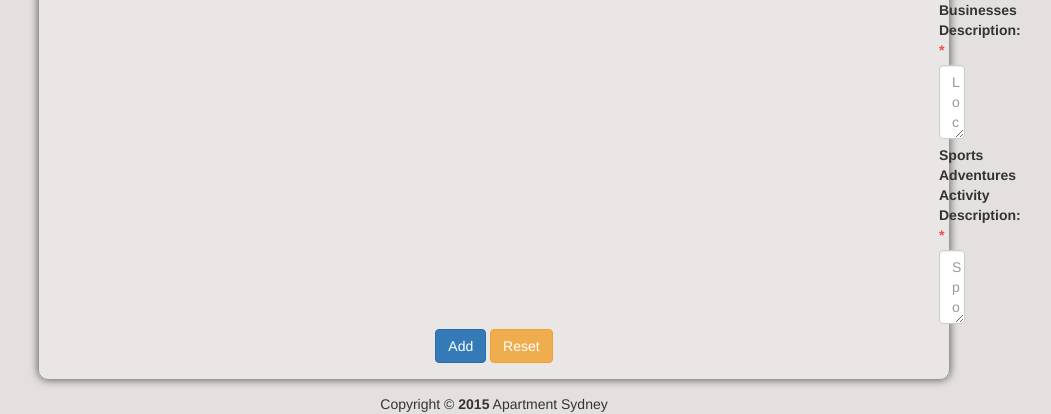
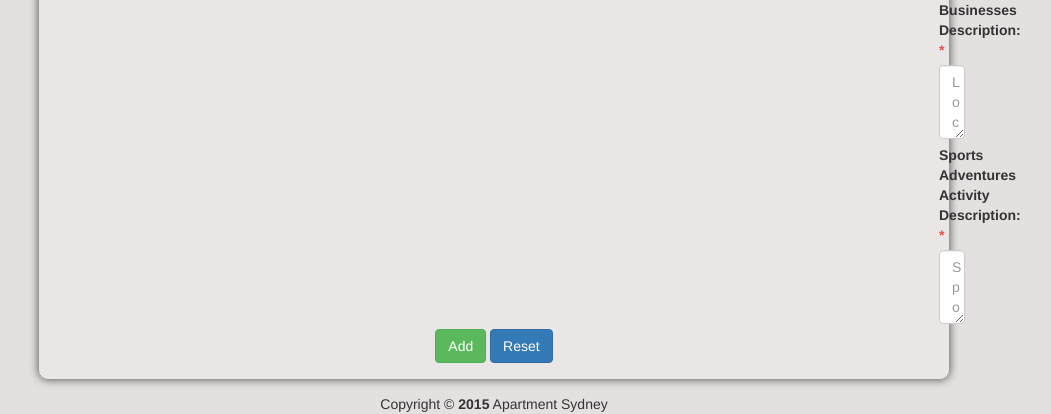
Before and after one commit to riaz981/cms, a CodeIgniter app: page /index.php/property/addProperty in a window 1280 px wide. Shown: the part 1688-2102 px from the top of the page, without its empty margins (146-1197 px from the left). Run offline with CodeIgniter, Linux system fonts and the light colour scheme.

Commit message:
Added different color to the button and also removed some form validation rule lines

```diff
--- a/application/controllers/property.php
+++ b/application/controllers/property.php
@@ -67,15 +67,6 @@ class property extends CI_Controller{
       $this->form_validation->set_rules('guestNumber', 'Number of Guests','required');
       $this->form_validation->set_rules('bedroomNumber', 'Number of Bedrooms','required');
       $this->form_validation->set_rules('bedsNumber','Number of Beds','required');
-
-      $this->form_validation->set_rules('minimumStay','Minimum Stay','required');
-      $this->form_validation->set_rules('nightlyRate','Nightly Rate','required');
-      $this->form_validation->set_rules('weeklyRate','Weekly Rate','required');
-      $this->form_validation->set_rules('monthlyRate','Monthly Rate','required');
-      $this->form_validation->set_rules('cleaningRate','Cleaning Rate','required');
-      $this->form_validation->set_rules('bathroomDescription','Bathroom Description','required');
-
-      /*
       $this->form_validation->set_rules('minimumStay','Minimum Stay','required');
       $this->form_validation->set_rules('nightlyRate','Nightly Rate','required');
       $this->form_validation->set_rules('weeklyRate','Weekly Rate','required');
@@ -87,7 +78,7 @@ class property extends CI_Controller{
       $this->form_validation->set_rules('leisureDescription','Leisure Description','required');
       $this->form_validation->set_rules('businessDescription','Business Description', 'required');
       $this->form_validation->set_rules('sportsDescription','Sports Description','required');
-      */
+
 
       //if there is any validation failure redirect
       //back to the form.
--- a/application/views/edit.php
+++ b/application/views/edit.php
@@ -130,8 +130,8 @@ $this->load->view('header');
         </div>
         <div class="footerForm">
             <div align="center">
-              <button type="submit" name="submit" id="submit" class="btn btn-primary">Add</button>
-              <button type="reset" class="btn btn-warning">Reset</button>
+              <button type="submit" name="submit" id="submit" class="btn btn-success">Add</button>
+              <button type="reset" class="btn btn-primary">Reset</button>
             </div>
         </div>
       </form>
```
